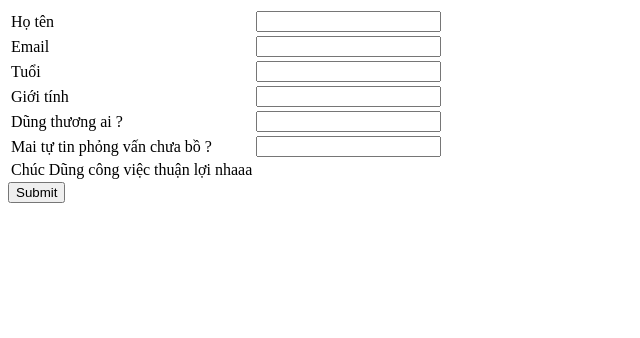
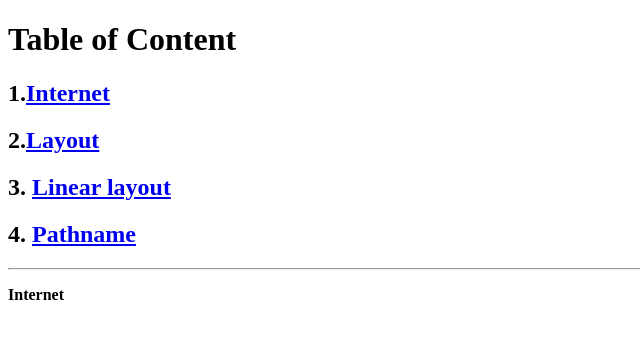
Before and after one commit to Qnhu2502/Qnhu2502.github.io, a plain HTML site: page index.html in a window 1280 px wide. Shown: the whole page, without its empty margins (0-640 px from the left). Drawn offline with Linux system fonts and the light colour scheme.

Commit message:
Update index.html

```diff
--- a/index.html
+++ b/index.html
@@ -1,41 +1,39 @@
 <!DOCTYPE html>
 <html lang="en">
   <head>
-    <title>Form Demo</title>
+    <meta charset="UTF-8" />
+    <meta name="viewport" content="width=device-width, initial-scale=1.0" />
+    <title>Document</title>
   </head>
   <body>
-    <form action="">
-      <table>
-        <tr>
-          <td><label for="hoten">Họ tên</label></td>
-          <td><input type="text" id="hoten" name="hoten" /></td>
-        </tr>
-        <tr>
-          <td><label for="email">Email</label></td>
-          <td><input type="email" id="email" name="email" /></td>
-        </tr>
-        <tr>
-          <td><label for="tuoi">Tuổi</label></td>
-          <td><input type="number" id="tuoi" name="tuoi" /></td>
-        </tr>
-        <tr>
-          <td><label for="gioitinh">Giới tính</label></td>
-          <td><input type="male" id="nam" name="nam" /></td>
-        </tr>
-        <tr>
-          <td><label for="Dungthuongai?">Dũng thương ai ?</label></td>
-          <td><input type="Dungthuongai?" name="Dungthuongai?" /></td>
-        </tr>
-        <tr>
-          <td><label for="Maitutinphongvanchuabo?">Mai tự tin phỏng vấn chưa bồ ?</label></td>
-          <td><input type="Maitutinphongvanchuabo?" name="Maitutinphongvanchuabo?" /></td>
-          </td>
-        <tr>
-            <td><label for="ChucDungcongviecthuanloinhaaaa">Chúc Dũng công việc thuận lợi nhaaa </label></td>
-        </tr>
-        </tr>
-      </table>
-      <input type="submit" />
-    </form>
+    <h1><b>Table of Content</b></h1>
+    <h2>
+      <b>1.</b><a href="https://vi.wikipedia.org/wiki/Internet">Internet</a>
+    </h2>
+    <h2>
+      <b>2.</b
+      ><a
+        href="https://colorme.vn/blog/layout-la-gi-tam-quan-trong-cua-layout-trong-thiet-ke"
+        >Layout</a
+      >
+    </h2>
+    <h2>
+      <b>3.</b>
+      <a href="https://developer.android.com/develop/ui/views/layout/linear"
+        >Linear layout</a
+      >
+    </h2>
+    <h2>
+      <b>4.</b>
+      <a
+        href="https://tr-ex.me/d%E1%BB%8Bch/ti%E1%BA%BFng+anh-ti%E1%BA%BFng+vi%E1%BB%87t/pathname"
+        >Pathname</a
+      >
+    </h2>
+    <hr />
+    <p>
+      <b>Internet</b>
+    </p>
+    <p></p>
   </body>
 </html>
```
